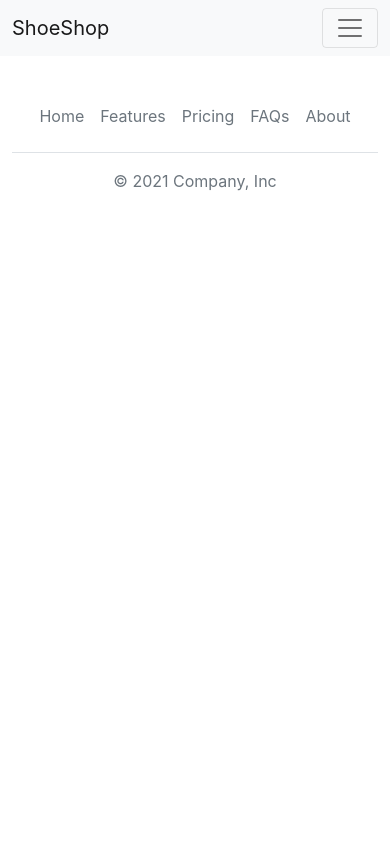
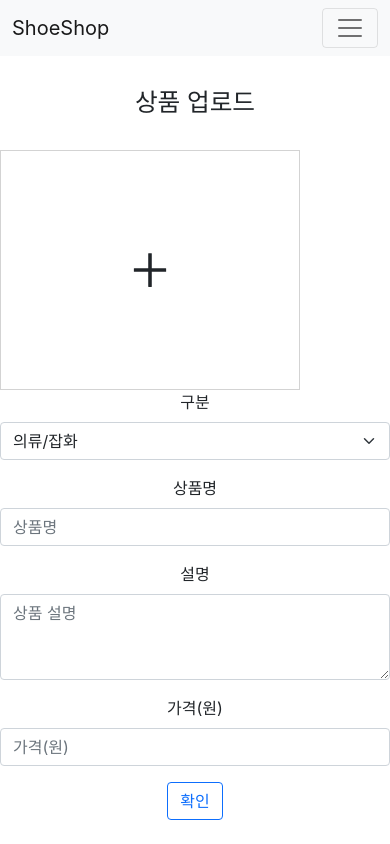
Before and after one commit to choragi1/Shop, a React (Create React App) app: page /product/upload in a window 390 px wide. Shown: the top 844 px of the page. Built offline with nearby package versions, Linux system fonts and the light colour scheme.

Commit message:
FEAT : 상품 업로드 페이지 추가

```diff
--- a/package.json
+++ b/package.json
@@ -9,8 +9,10 @@
     "axios": "^0.23.0",
     "bootstrap": "^5.1.3",
     "react": "^17.0.2",
-    "react-bootstrap": "^2.0.0",
+    "react-bootstrap": "^2.0.1",
     "react-dom": "^17.0.2",
+    "react-dropzone": "^11.4.2",
+    "react-icons": "^4.3.1",
     "react-router-dom": "^5.3.0",
     "react-scripts": "4.0.3",
     "react-transition-group": "^4.4.2",
--- a/src/App.js
+++ b/src/App.js
@@ -10,6 +10,7 @@ import RegisterPage from "./components/views/RegisterPage/RegisterPage";
 import DetailPage from "./components/views/DetailPage/DetailPage";
 import Footer from "./components/views/Footer/Footer";
 import Data from "./Data/Data";
+import UploadProductPage from "./components/views/UploadProductPage/UploadProductPage";
 
 function App() {
   let [shoes, setShoes] = useState(Data);
@@ -26,6 +27,7 @@ function App() {
         <Route exact path="/detail/:id">
           <DetailPage shoes={shoes} setShoes={setShoes} />
         </Route>
+        <Route exact path="/product/upload" component={UploadProductPage} />
       </Switch>
       <Footer />
     </div>
--- /dev/null
+++ b/src/components/views/UploadProductPage/UploadProductPage.css
@@ -0,0 +1,9 @@
+.main {
+    max-width : 700px;
+    margin : 2rem auto;
+}
+
+.title {
+    text-align: center;
+    margin-bottom: 2rem;
+}
--- /dev/null
+++ b/src/components/views/UploadProductPage/UploadProductPage.js
@@ -0,0 +1,107 @@
+import React, {useState} from "react";
+import "./UploadProductPage.css";
+import { Form, Button } from "react-bootstrap";
+import FileUpload from "../utils/FileUpload";
+
+function UploadProductPage() {
+
+    const [Title, setTitle] = useState('')
+    const [Description, setDescription] = useState('')
+    const [Price, setPrice] = useState(0)
+    const [Select, setSelect] = useState(1)
+    const [Images, setImages] = useState([])
+    const Type = [
+        { key : 1, value : "의류/잡화"},
+        { key : 2, value : "뷰티"},
+        { key : 3, value : "출산/유아용품"},
+        { key : 4, value : "식품"},
+        { key : 5, value : "주방용품"},
+        { key : 6, value : "생활용품"},
+        { key : 7, value : "홈/인테리어"},
+        { key : 8, value : "가전/디지털"},
+        { key : 9, value : "스포츠/레저"},
+        { key : 10, value : "자동차용품"},
+        { key : 11, value : "도서/음반/CD"},
+        { key : 12, value : "완구/취미"},
+        { key : 13, value : "문구/오피스"},
+        { key : 14, value : "반려동물용품"},
+        { key : 15, value : "헬스/건강식품"},
+        { key : 16, value : "여행/티켓"},
+    ]
+
+    const titleChangeHandler = (event) => {
+        setTitle(event.target.value)
+    }
+
+    const descriptionChangeHandler = (event) => {
+        setDescription(event.target.value)
+    }
+
+    const priceChangeHandler = (event) => {
+        setPrice(event.target.value)
+    }
+
+    const selectChangeHandler = (event) => {
+        setSelect(event.target.value)
+    }
+
+
+
+  return (
+    <div className="main">
+      <div className="title">
+        <div className="col-md-9" />
+        <h2>상품 업로드</h2>
+      </div>
+
+      <Form>
+        <FileUpload />
+
+        <Form.Group className="mb-3" controlId="exampleForm.ControlInput3">
+          <Form.Label>구분</Form.Label>
+          <Form.Select
+            aria-label="Default select example"
+            onChange={selectChangeHandler}
+          >
+            {Type.map((item) => {
+              return (
+                <option key={item.key} value={item.key}>
+                  {item.value}
+                </option>
+              );
+            })}
+          </Form.Select>
+        </Form.Group>
+        <Form.Group className="mb-3" controlId="exampleForm.ControlInput1">
+          <Form.Label>상품명</Form.Label>
+          <Form.Control
+            type="text"
+            placeholder="상품명"
+            onChange={titleChangeHandler}
+          />
+        </Form.Group>
+        <Form.Group className="mb-3" controlId="exampleForm.ControlTextarea1">
+          <Form.Label>설명</Form.Label>
+          <Form.Control
+            as="textarea"
+            rows={3}
+            placeholder="상품 설명"
+            onChange={descriptionChangeHandler}
+          />
+        </Form.Group>
+        <Form.Group className="mb-3" controlId="exampleForm.ControlInput2">
+          <Form.Label>가격(원)</Form.Label>
+          <Form.Control
+            type="text"
+            placeholder="가격(원)"
+            onChange={priceChangeHandler}
+          />
+        </Form.Group>
+      </Form>
+
+      <Button variant="outline-primary">확인</Button>
+    </div>
+  );
+}
+
+export default UploadProductPage;
--- /dev/null
+++ b/src/components/views/utils/FileUpload.js
@@ -0,0 +1,30 @@
+import React from 'react'
+import Dropzone from 'react-dropzone'
+import { AiOutlinePlus } from 'react-icons/ai'
+
+function FileUpload() {
+    return (
+      <div style={{ display: "flex", justifyContent: "space-between" }}>
+        <Dropzone onDrop={(acceptedFiles) => console.log(acceptedFiles)}>
+          {({ getRootProps, getInputProps }) => (
+            <div
+              style={{
+                width: 300,
+                height: 240,
+                border: "1px solid lightgray",
+                display: "flex",
+                alignItems: "center",
+                justifyContent: "center",
+              }}
+              {...getRootProps()}
+            >
+              <input {...getInputProps()} />
+              <AiOutlinePlus style={{fontSize : '3rem'}}/>
+            </div>
+          )}
+        </Dropzone>
+      </div>
+    );
+}
+
+export default FileUpload
```
Also changed, not shown: 1 other file (tests, documents, lock files or other folders).
